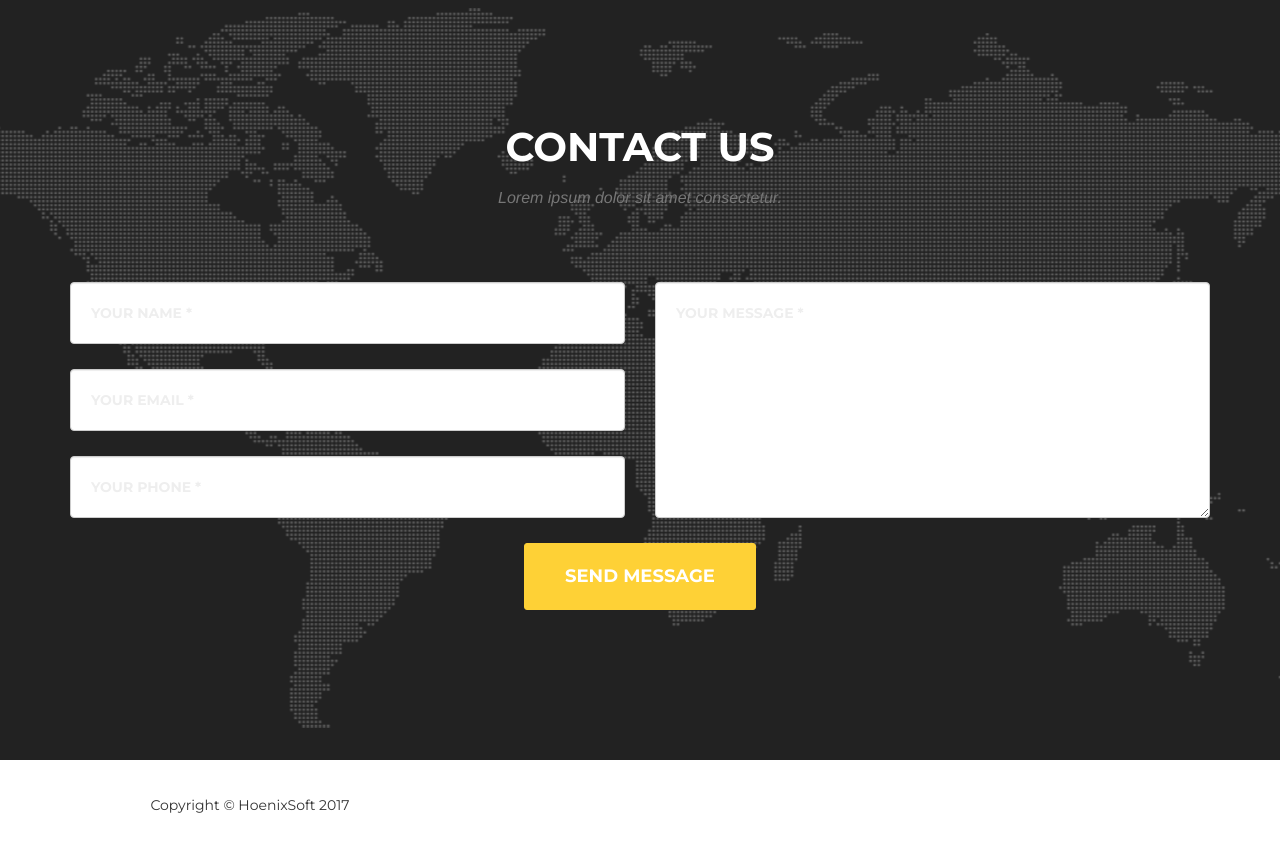
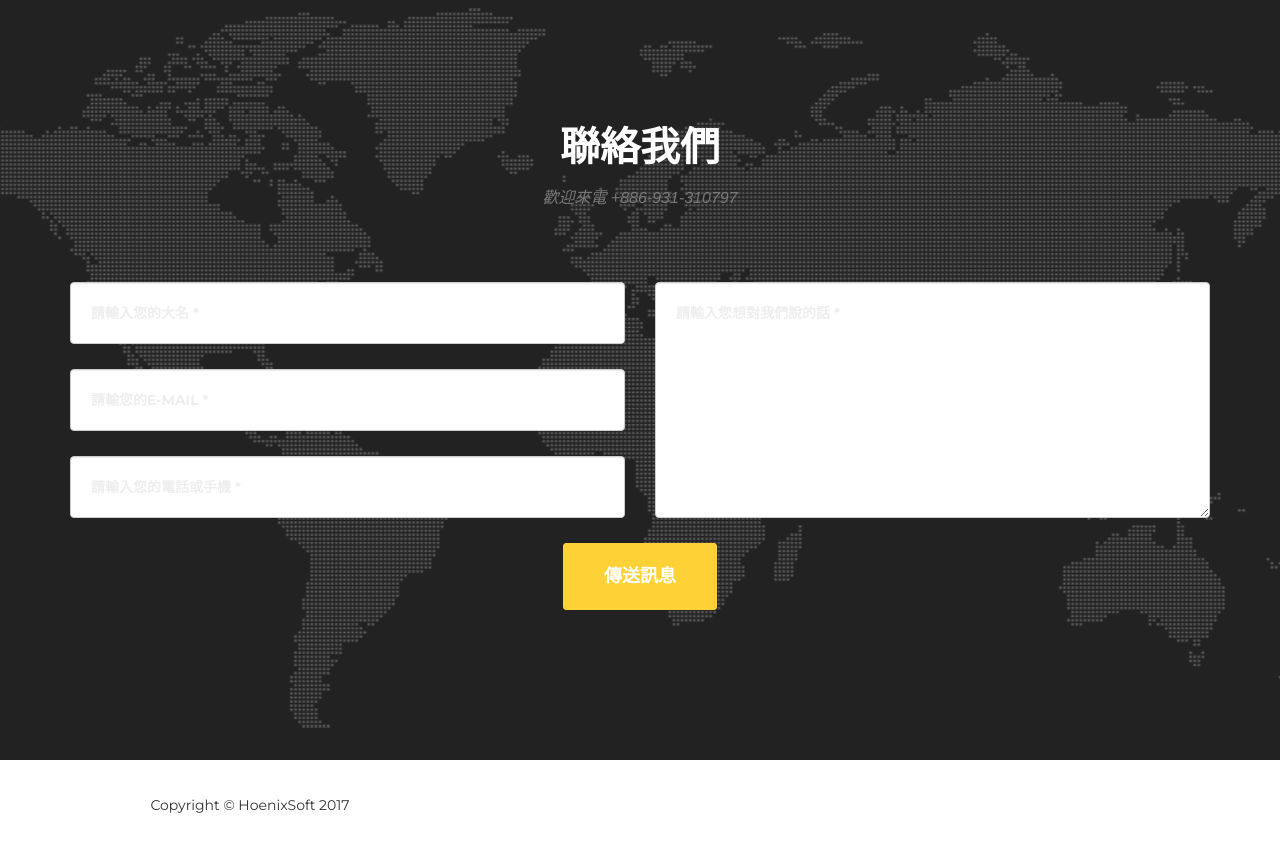
Before and after one commit to joeswind/Hoenix, a website: page index.html in a window 1280 px wide. Shown: the part 4660-5510 px from the top of the page. Drawn offline with nearby package versions, Linux system fonts and the light colour scheme; a web font is replaced by a local one.

Commit message:
Modify Contact US

```diff
--- a/index.html
+++ b/index.html
@@ -401,8 +401,8 @@
         <div class="container">
             <div class="row">
                 <div class="col-lg-12 text-center">
-                    <h2 class="section-heading">Contact Us</h2>
-                    <h3 class="section-subheading text-muted">Lorem ipsum dolor sit amet consectetur.</h3>
+                    <h2 class="section-heading">聯絡我們</h2>
+                    <h3 class="section-subheading text-muted">歡迎來電 +886-931-310797</h3>
                 </div>
             </div>
             <div class="row">
@@ -411,28 +411,28 @@
                         <div class="row">
                             <div class="col-md-6">
                                 <div class="form-group">
-                                    <input type="text" class="form-control" placeholder="Your Name *" id="name" required data-validation-required-message="Please enter your name.">
+                                    <input type="text" class="form-control" placeholder="請輸入您的大名 *" id="name" required data-validation-required-message="請輸入您的大名">
                                     <p class="help-block text-danger"></p>
                                 </div>
                                 <div class="form-group">
-                                    <input type="email" class="form-control" placeholder="Your Email *" id="email" required data-validation-required-message="Please enter your email address.">
+                                    <input type="email" class="form-control" placeholder="請輸您的E-MAIL *" id="email" required data-validation-required-message="請輸您的E-MAIL">
                                     <p class="help-block text-danger"></p>
                                 </div>
                                 <div class="form-group">
-                                    <input type="tel" class="form-control" placeholder="Your Phone *" id="phone" required data-validation-required-message="Please enter your phone number.">
+                                    <input type="tel" class="form-control" placeholder="請輸入您的電話或手機 *" id="phone" required data-validation-required-message="請輸入您的電話或手機">
                                     <p class="help-block text-danger"></p>
                                 </div>
                             </div>
                             <div class="col-md-6">
                                 <div class="form-group">
-                                    <textarea class="form-control" placeholder="Your Message *" id="message" required data-validation-required-message="Please enter a message."></textarea>
+                                    <textarea class="form-control" placeholder="請輸入您想對我們說的話 *" id="message" required data-validation-required-message="請輸入您想對我們說的話."></textarea>
                                     <p class="help-block text-danger"></p>
                                 </div>
                             </div>
                             <div class="clearfix"></div>
                             <div class="col-lg-12 text-center">
                                 <div id="success"></div>
-                                <button type="submit" class="btn btn-xl">Send Message</button>
+                                <button type="submit" class="btn btn-xl">傳送訊息</button>
                             </div>
                         </div>
                     </form>
```
